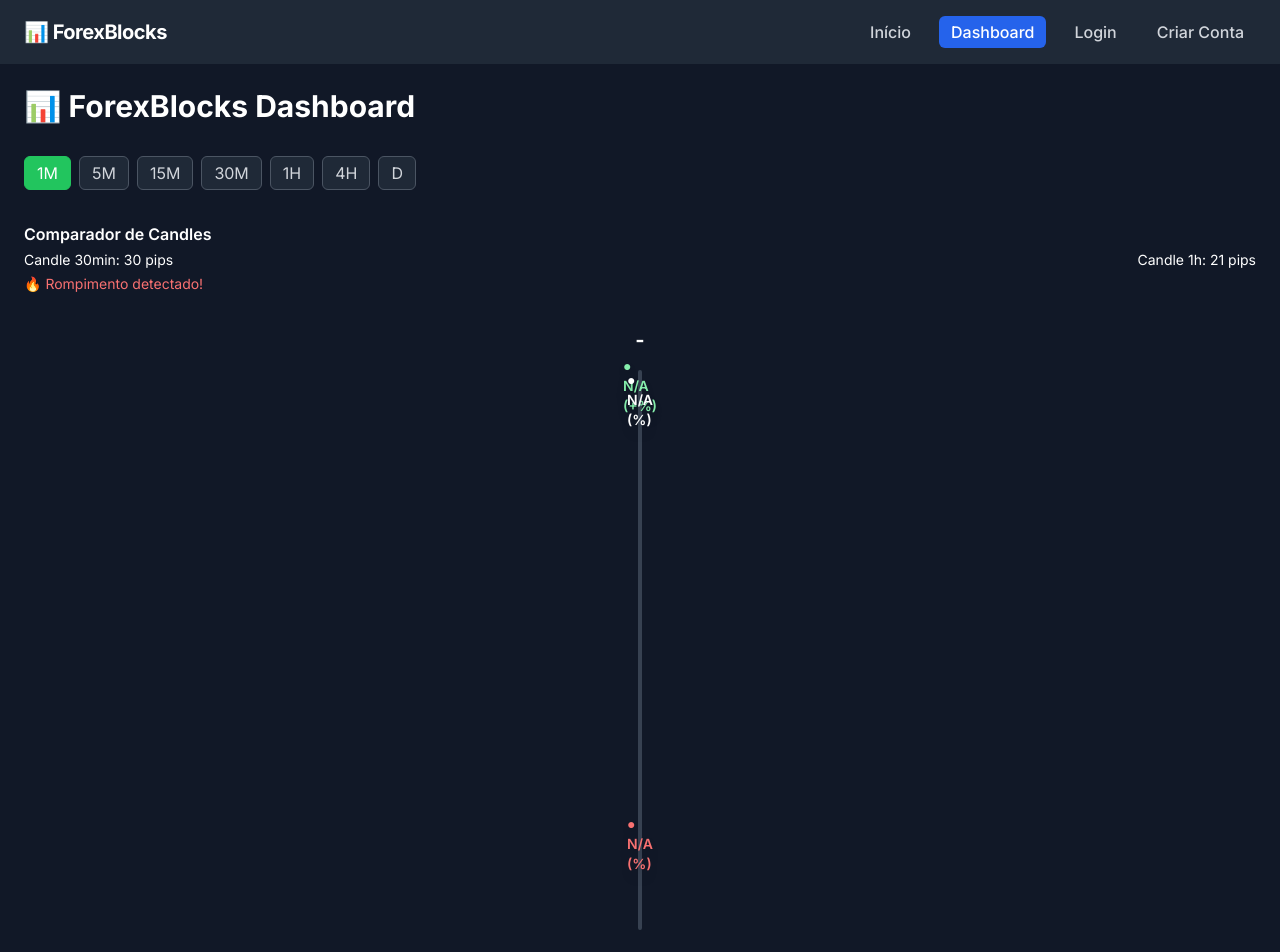
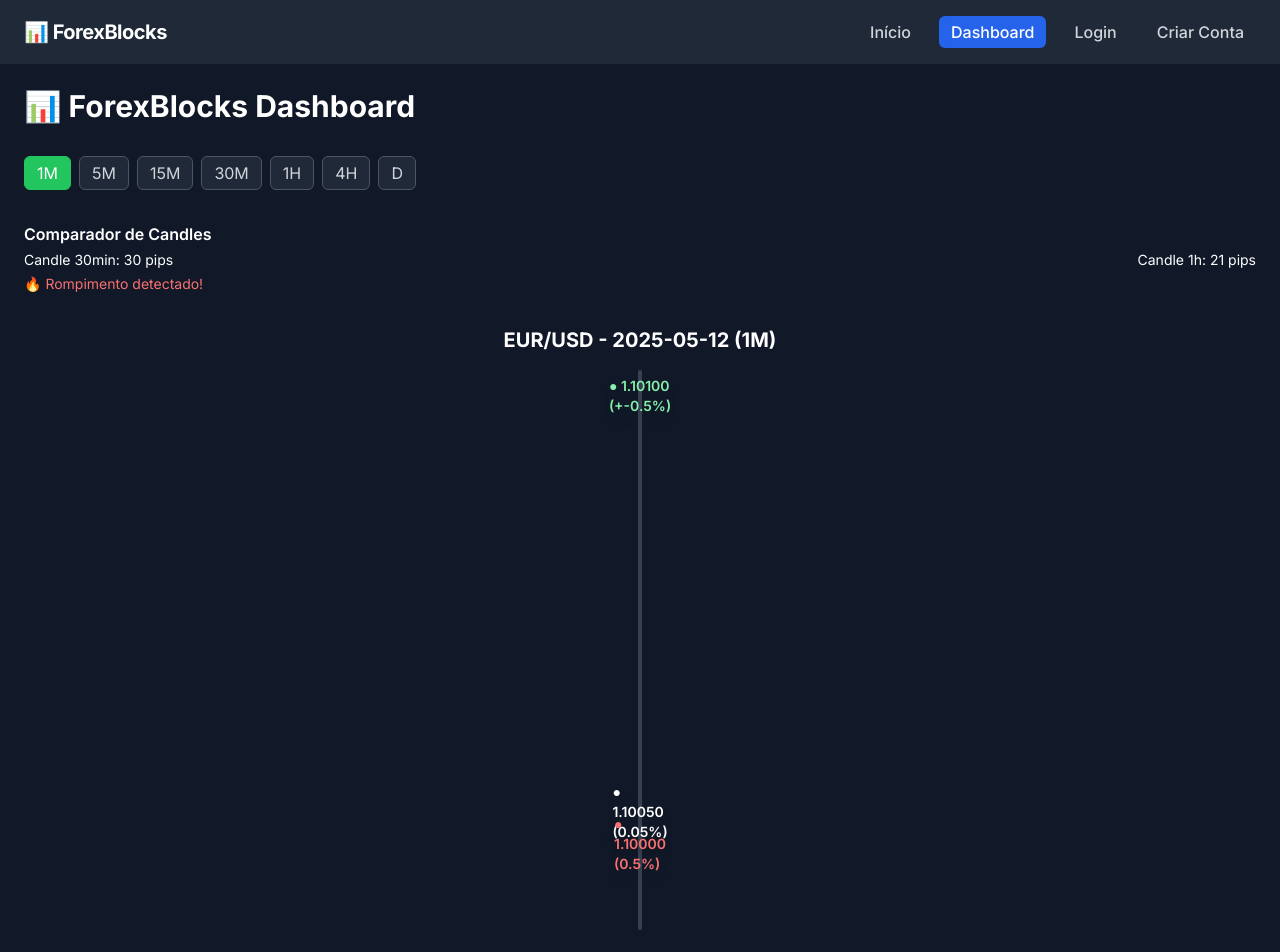
Before and after one commit to TulioBuarque/meusite-nextjs, a Next.js app: page /dashboard in a window 1280 px wide. Shown: the top 952 px of the page. Built offline with nearby package versions, Linux system fonts and the light colour scheme.

Commit message:
Update DailyRangeIndicator.tsx

```diff
--- a/src/components/kpis/DailyRangeIndicator.tsx
+++ b/src/components/kpis/DailyRangeIndicator.tsx
@@ -1,26 +1,21 @@
 'use client'
 
-interface Props {
-  asset: string
-  date: string
-  min: number
-  max: number
-  current: number
-  changeFromOpen: number
-  changeFromMin: number
-  changeFromMax: number
+import { useTimeframeStore } from '@/store/useTimeframeStore'
+
+const mockPriceData: Record<string, { asset: string; date: string; min: number; max: number; current: number; changeFromOpen: number; changeFromMin: number; changeFromMax: number }> = {
+  '1M': { asset: 'EUR/USD', date: '2025-05-12', min: 1.1000, max: 1.1010, current: 1.1005, changeFromOpen: 0.05, changeFromMin: 0.50, changeFromMax: -0.50 },
+  '5M': { asset: 'EUR/USD', date: '2025-05-12', min: 1.1000, max: 1.1020, current: 1.1012, changeFromOpen: 0.12, changeFromMin: 1.20, changeFromMax: -0.80 },
+  '15M': { asset: 'EUR/USD', date: '2025-05-12', min: 1.0990, max: 1.1030, current: 1.1015, changeFromOpen: 0.15, changeFromMin: 2.50, changeFromMax: -1.50 },
+  '30M': { asset: 'EUR/USD', date: '2025-05-12', min: 1.0985, max: 1.1045, current: 1.1028, changeFromOpen: 0.28, changeFromMin: 4.30, changeFromMax: -1.70 },
+  '1H': { asset: 'EUR/USD', date: '2025-05-12', min: 1.0970, max: 1.1050, current: 1.1042, changeFromOpen: 0.42, changeFromMin: 7.20, changeFromMax: -0.80 },
+  '4H': { asset: 'EUR/USD', date: '2025-05-12', min: 1.0950, max: 1.1060, current: 1.1045, changeFromOpen: 0.45, changeFromMin: 9.50, changeFromMax: -1.50 },
+  'D': { asset: 'EUR/USD', date: '2025-05-12', min: 1.0940, max: 1.1070, current: 1.1050, changeFromOpen: 0.50, changeFromMin: 11.00, changeFromMax: -2.00 },
 }
 
-export function DailyRangeIndicator({
-  asset,
-  date,
-  min,
-  max,
-  current,
-  changeFromOpen,
-  changeFromMin,
-  changeFromMax,
-}: Props) {
+export function DailyRangeIndicator() {
+  const timeframe = useTimeframeStore((state) => state.selectedTimeframe)
+  const { asset, date, min, max, current, changeFromOpen, changeFromMin, changeFromMax } = mockPriceData[timeframe]
+
   const safeMin = min
   const safeMax = Math.abs(max - min) < 0.01 ? min + 0.01 : max
 
@@ -37,16 +32,16 @@ export function DailyRangeIndicator({
 
   return (
     <div className="flex flex-col items-center my-6 w-full">
-      <h3 className="text-xl font-bold mb-4">{asset} - {date}</h3>
+      <h3 className="text-xl font-bold mb-4">{asset} - {date} ({timeframe})</h3>
       <div className="relative bg-gray-700 w-1 rounded" style={{ height: '70vh', maxHeight: '85vh' }}>
         <div className={`${labelStyle} text-green-300`} style={{ bottom: `${posMax}%`, marginBottom: '10px' }}>
-          ● {typeof max === 'number' ? max.toFixed(5) : 'N/A'} (+{changeFromMax}%)
+          ● {max.toFixed(5)} (+{changeFromMax}%)
         </div>
         <div className={`${labelStyle} text-white`} style={{ bottom: `${posCurrent}%`, marginBottom: '10px' }}>
-          ● {typeof current === 'number' ? current.toFixed(5) : 'N/A'} ({changeFromOpen}%)
+          ● {current.toFixed(5)} ({changeFromOpen}%)
         </div>
         <div className={`${labelStyle} text-red-400`} style={{ bottom: `${posMin}%`, marginTop: '10px' }}>
-          ● {typeof min === 'number' ? min.toFixed(5) : 'N/A'} ({changeFromMin}%)
+          ● {min.toFixed(5)} ({changeFromMin}%)
         </div>
       </div>
     </div>
```
